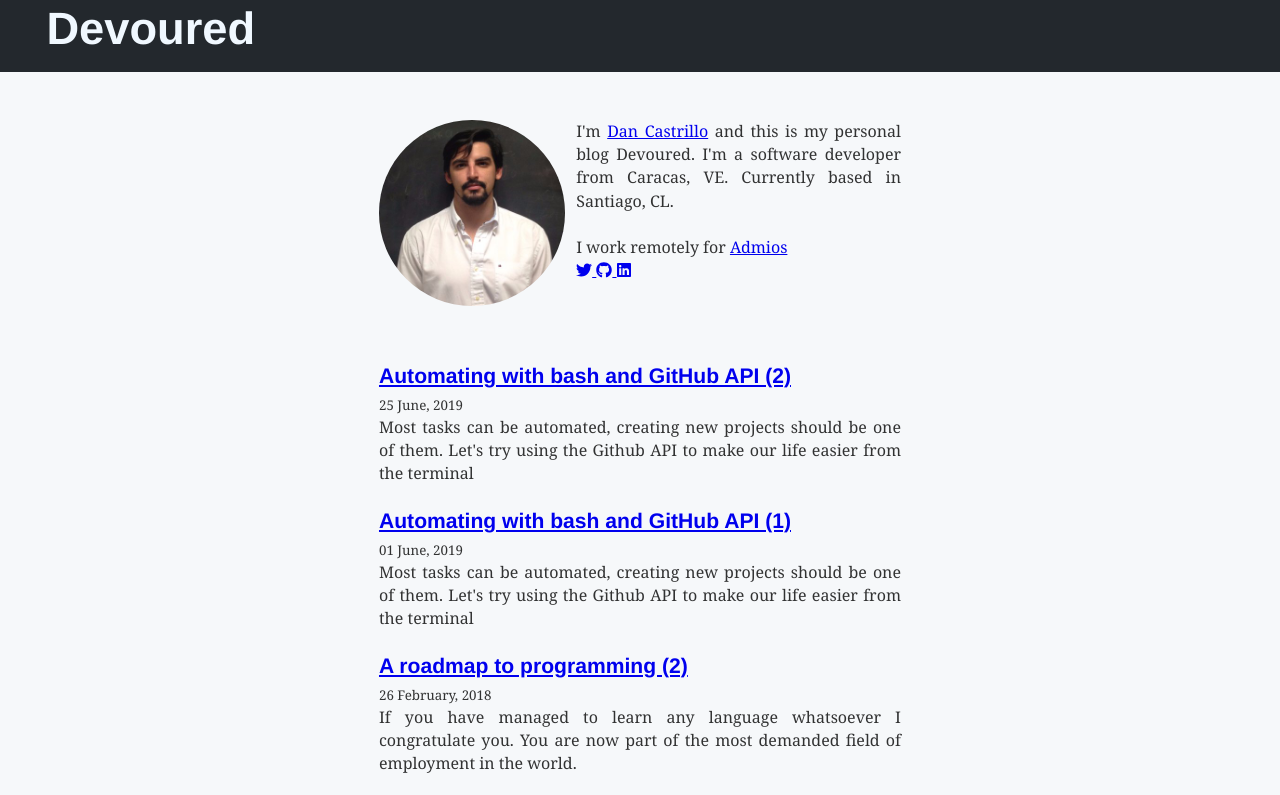
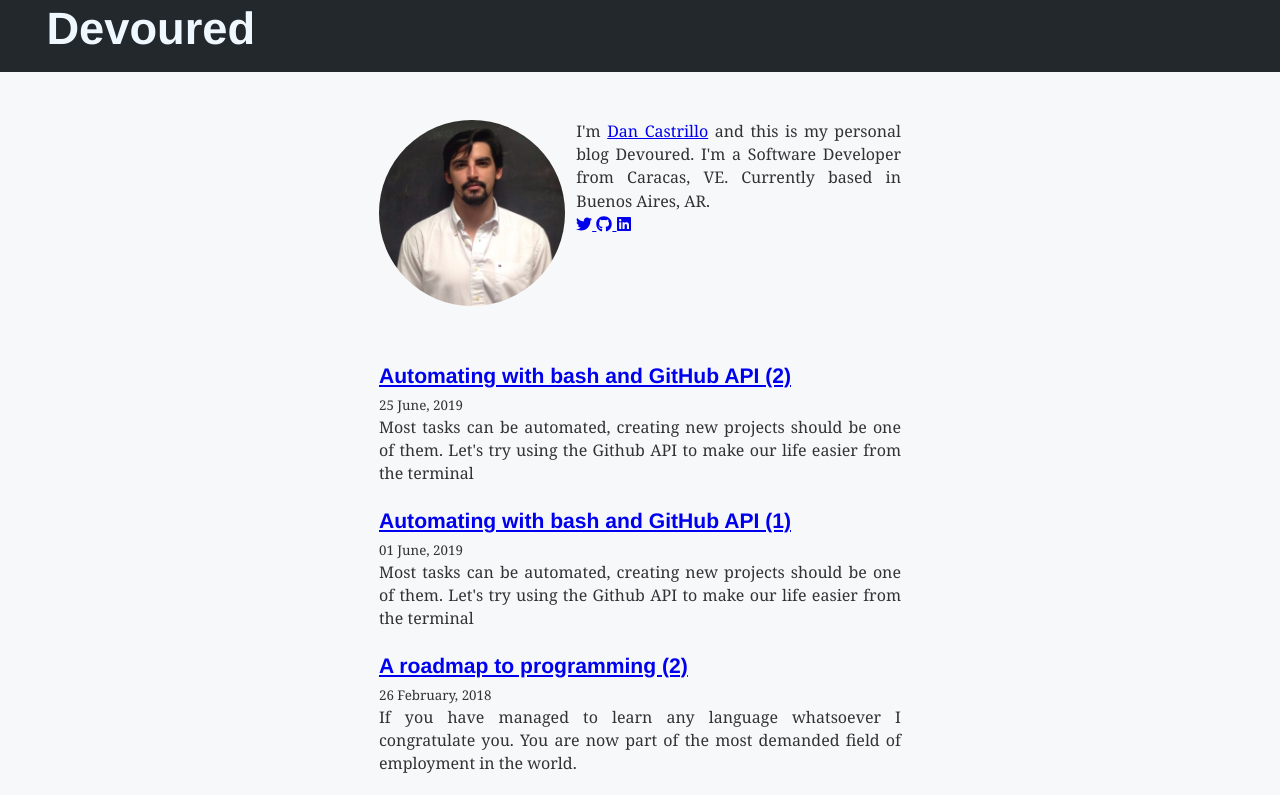
Before and after one commit to littlecastrum/devoured, a Gatsby site: page / in a window 1280 px wide. Shown: the top 795 px of the page. Built offline with nearby package versions, Linux system fonts and the light colour scheme; Gatsby itself is replaced by a stand-in of ours; some packages are replaced by stand-ins of ours; what typography-theme-elk-glen would draw is missing.

Commit message:
Change of current location on Bio

```diff
--- a/src/components/Bio.js
+++ b/src/components/Bio.js
@@ -40,9 +40,8 @@ const Bio = ({ classes, social }) => {
       <img src={profilePic} alt="Dan Castrillo" className={classes.img} />
       <p className={classes.details}>
         I'm <a href="/">Dan Castrillo</a> and this
-        is my personal blog Devoured. I'm a software developer from Caracas,
-        VE. Currently based in Santiago, CL. <br/><br/> I work remotely
-        for <a href="https://admios.com" target="_blank" id="bio">Admios</a>
+        is my personal blog Devoured. I'm a Software Developer from Caracas,
+        VE. Currently based in Buenos Aires, AR.
         <br/>
         {
           Object.entries(social).map(([social, url]) => (
```
